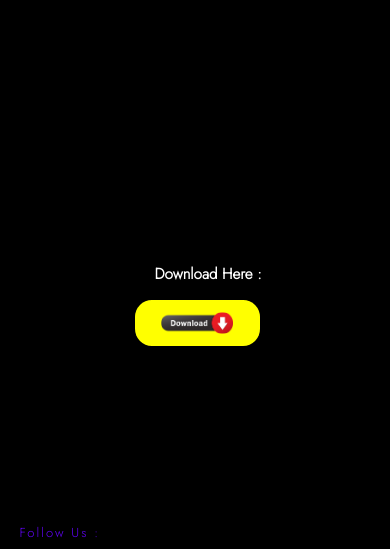
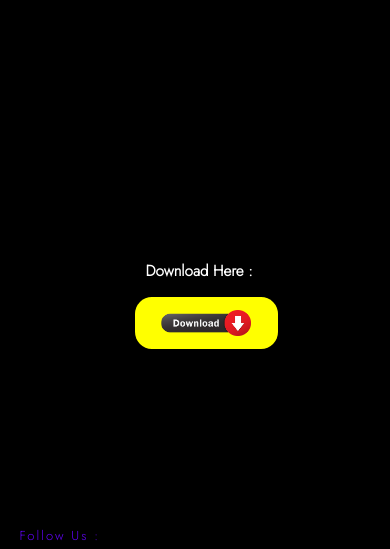
Before and after one commit to anasait7/hj, a plain HTML site: page index.html in a window 390 px wide. Shown: the part 84-633 px from the top of the page. Drawn offline with Linux system fonts and the light colour scheme.

Commit message:
Update style.css

```diff
--- a/css/style.css
+++ b/css/style.css
@@ -411,7 +411,7 @@ footer .content-footer .end{
 ---------------------------------------------*/
 
 
-@media  screen and (max-width:575px) {
+@media  screen and (max-width:545px) {
      :root {
           --padding:1.5rem;
      }
@@ -478,7 +478,7 @@ nav ul.is-active{
 .container-tex h3{
      margin-top: 55px;
    padding-top: 140px;
-  padding-left: 135px;
+  padding-left: 126px;
 
 
 }
@@ -492,7 +492,7 @@ nav ul.is-active{
      border-radius:  1.3rem 1.3rem ;
      border: 2px solid transparent;
      transition: 0.4s;
-     width: 35%;
+     width: 40%;
      margin-right: 190px;
   margin-left: 115px;
      margin-top: 15px;
```
